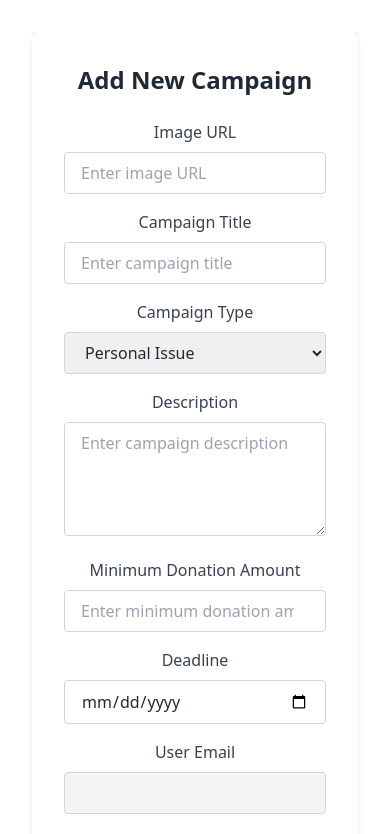
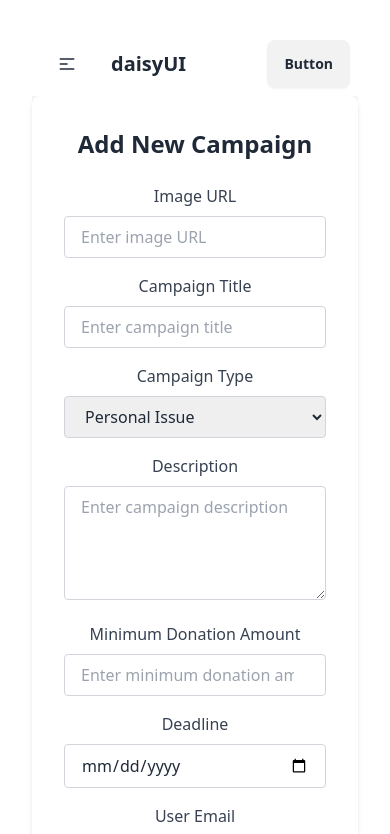
Before and after one commit to alamin20cse/crowd-funding-client-10, a React (Vite) app: page /addnewcampaign in a window 390 px wide. Shown: the top 834 px of the page. Built offline with nearby package versions, Linux system fonts and the light colour scheme.

Commit message:
deadLine correted

```diff
--- a/src/Component/AddNewCampaign.jsx
+++ b/src/Component/AddNewCampaign.jsx
@@ -12,7 +12,7 @@
         const type=e.target.type.value;
         const description=e.target.description.value;
         const minDonation=e.target.minDonation.value;
-        const deadline=e.target.imageUrl.value;
+        const deadline=e.target.deadline.value;
         const email=e.target.email.value;
         const name=e.target.name.value;
 
--- a/src/Component/AllCampaign.jsx
+++ b/src/Component/AllCampaign.jsx
@@ -8,7 +8,7 @@
         <div>
             <h1>Campign : {campigns.length}</h1>
 
-          <div className='grid lg:grid-cols-3 md:grid-cols-2 grid-cols-1'>
+          <div className='grid lg:grid-cols-3 md:grid-cols-2 grid-cols-1 gap-3'>
           {
                 campigns.map(campign=><CampignCard key={campign._id} campign={campign}></CampignCard>)
             }
--- a/src/Component/CampignCard.jsx
+++ b/src/Component/CampignCard.jsx
@@ -22,6 +22,7 @@
     <p>{deadline}</p>
     <div className="card-actions justify-end">
       <button className="btn btn-primary">Buy Now</button>
+
     </div>
   </div>
 </div>
--- a/src/Component/HomeMain.jsx
+++ b/src/Component/HomeMain.jsx
@@ -1,9 +1,11 @@
 import React from 'react';
 import { Outlet } from 'react-router-dom';
+import Navbar from './Navbar';
 
 const HomeMain = () => {
     return (
         <div>
+            <Navbar></Navbar>
             <Outlet></Outlet>
 
         </div>
--- /dev/null
+++ b/src/Component/Navbar.jsx
@@ -0,0 +1,54 @@
+import React from 'react';
+import { NavLink } from 'react-router-dom';
+
+const Navbar = () => {
+    const link=<>
+   <li><NavLink to='/'>Home</NavLink> </li>
+   <li><NavLink to='/addnewcampaign'>Add new </NavLink> </li>
+   <li><NavLink to='/allcampaign'>All Campign</NavLink> </li>
+
+    </>
+
+
+
+    return (
+        <div className="navbar bg-base-100">
+        <div className="navbar-start">
+          <div className="dropdown">
+            <div tabIndex={0} role="button" className="btn btn-ghost lg:hidden">
+              <svg
+                xmlns="http://www.w3.org/2000/svg"
+                className="h-5 w-5"
+                fill="none"
+                viewBox="0 0 24 24"
+                stroke="currentColor">
+                <path
+                  strokeLinecap="round"
+                  strokeLinejoin="round"
+                  strokeWidth="2"
+                  d="M4 6h16M4 12h8m-8 6h16" />
+              </svg>
+            </div>
+            <ul
+              tabIndex={0}
+              className="menu menu-sm dropdown-content bg-base-100 rounded-box z-[1] mt-3 w-52 p-2 shadow">
+
+{link}
+
+            </ul>
+          </div>
+          <a className="btn btn-ghost text-xl">daisyUI</a>
+        </div>
+        <div className="navbar-center hidden lg:flex">
+          <ul className="menu menu-horizontal px-1">
+           {link}
+          </ul>
+        </div>
+        <div className="navbar-end">
+          <a className="btn">Button</a>
+        </div>
+      </div>
+    );
+};
+
+export default Navbar;
```
